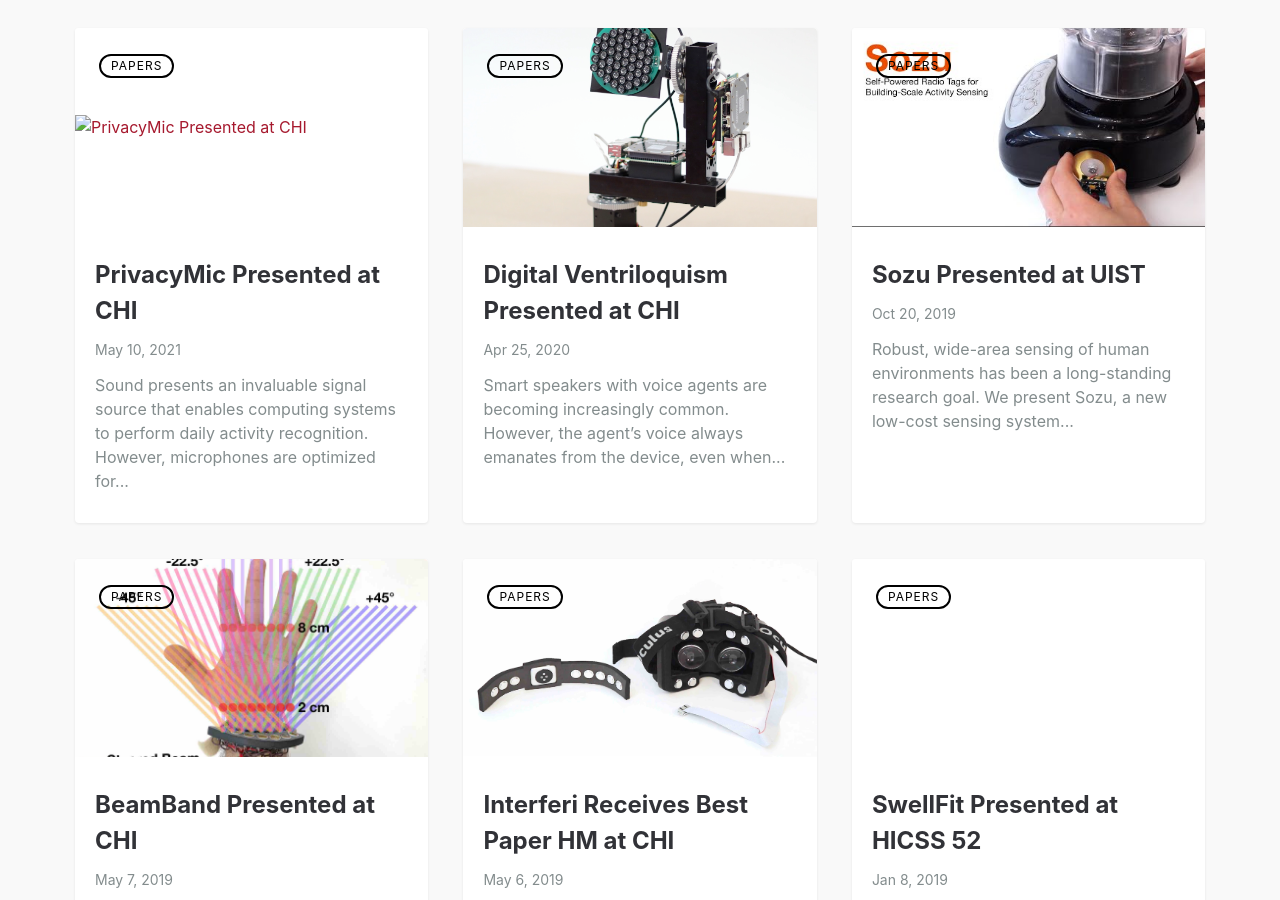
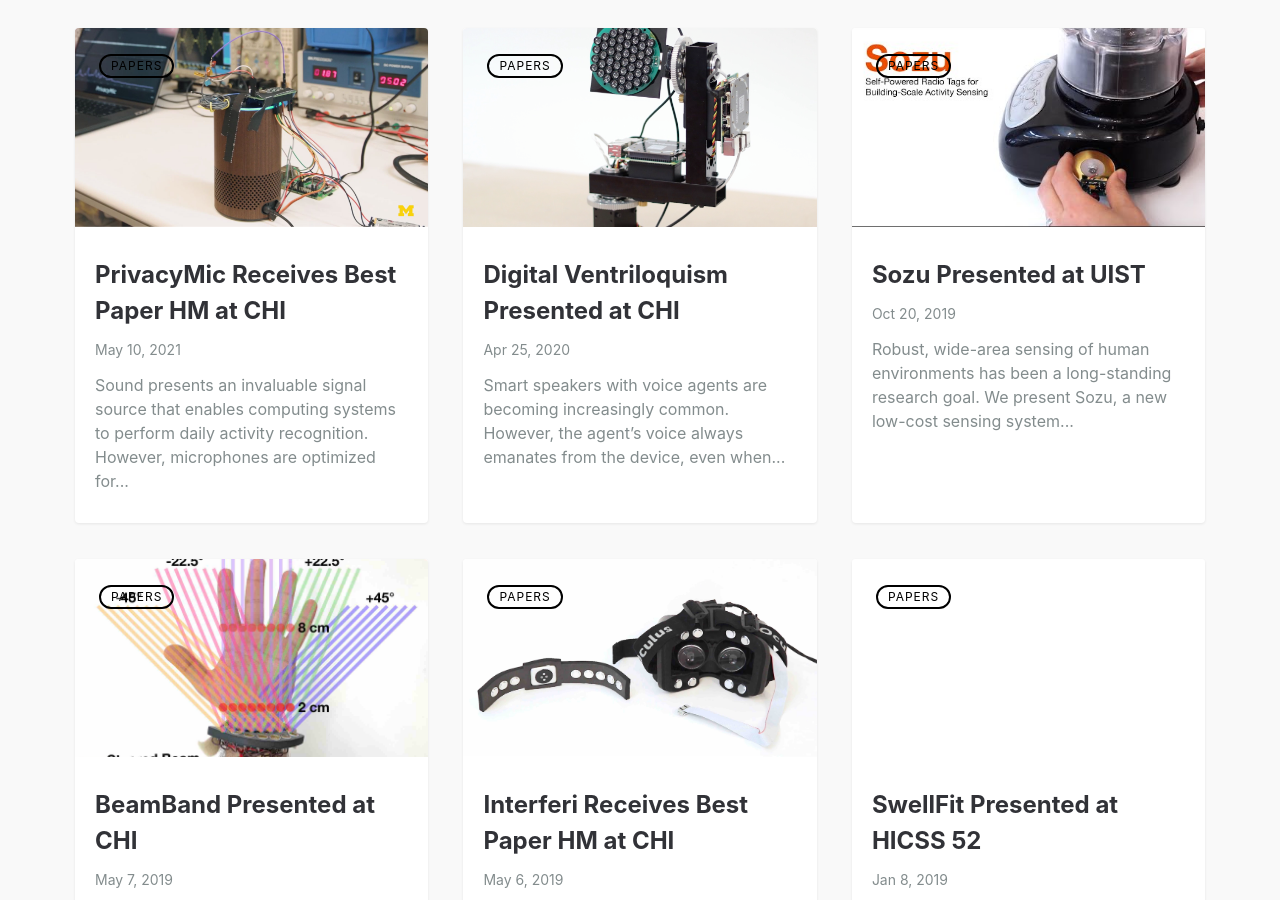
Before and after one commit to yashairavantchi/yashairavantchi.github.io, a Jekyll site: the page built from index.md, in a window 1280 px wide and 900 px high, scrolled down 628 px. Built offline with Jekyll 4.4.1, drawn with Linux system fonts in a browser that asks for light colours.

Commit message:
Small fixes

```diff
--- a/_posts/2021-05-10-PrivacyMic.md
+++ b/_posts/2021-05-10-PrivacyMic.md
@@ -1,15 +1,15 @@
 ---
 layout: post
-title: "PrivacyMic Presented at CHI"
+title: "PrivacyMic Receives Best Paper HM at CHI"
 featured-img: pm.jpg
 mathjax: true
 category: Papers
 ---
 
 
-[![Digital Ventriloquism Video](http://img.youtube.com/vi/cFTm6kFC9uE/0.jpg)](https://www.youtube.com/watch?v=cFTm6kFC9uE "PrivacyMic")
+[![PrivacyMic Video](http://img.youtube.com/vi/cFTm6kFC9uE/0.jpg)](https://www.youtube.com/watch?v=cFTm6kFC9uE "PrivacyMic")
 
 
-Sound presents an invaluable signal source that enables computing systems to perform daily activity recognition. However, microphones are optimized for human speech and hearing ranges: capturing private content, such as speech, while omitting useful, inaudible information that can aid in acoustic recognition tasks. We simulated acoustic recognition tasks using sounds from 127 everyday household/workplace objects, finding that inaudible frequencies can act as a substitute for privacy-sensitive frequencies. To take advantage of these inaudible frequencies, we designed a Raspberry Pi-based device that captures inaudible acoustic frequencies with settings that can remove speech or all audible frequencies entirely. We conducted a perception study, where participants "eavesdropped" on PrivacyMic's filtered audio and found that none of our participants could transcribe speech. Finally, PrivacyMic's real-world activity recognition performance is comparable to our simulated results, with over %95 classification accuracy across all environments, suggesting immediate viability in performing privacy-preserving daily activity recognition.
+Sound presents an invaluable signal source that enables computing systems to perform daily activity recognition. However, microphones are optimized for human speech and hearing ranges: capturing private content, such as speech, while omitting useful, inaudible information that can aid in acoustic recognition tasks. We simulated acoustic recognition tasks using sounds from 127 everyday household/workplace objects, finding that inaudible frequencies can act as a substitute for privacy-sensitive frequencies. To take advantage of these inaudible frequencies, we designed a Raspberry Pi-based device that captures inaudible acoustic frequencies with settings that can remove speech or all audible frequencies entirely. We conducted a perception study, where participants "eavesdropped" on PrivacyMic’s filtered audio and found that none of our participants could transcribe speech. Finally, PrivacyMic’s real-world activity recognition performance is comparable to our simulated results, with over 95% classification accuracy across all environments, suggesting immediate viability in performing privacy-preserving daily activity recognition.
 
 [ACM DL](https://doi.org/10.1145/3411764.3445169) [![pdf](/assets/icons16/pdf-icon.png)]({{ BASE_PATH }}/assets/pdf/Iravantchi21PrivacyMic.pdf)
```
Also changed, not shown: assets/img/posts/pm.jpg (added).
